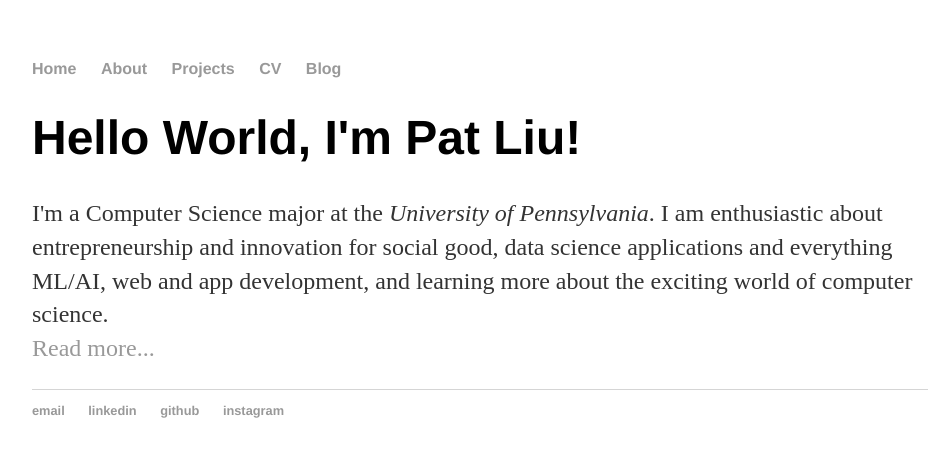
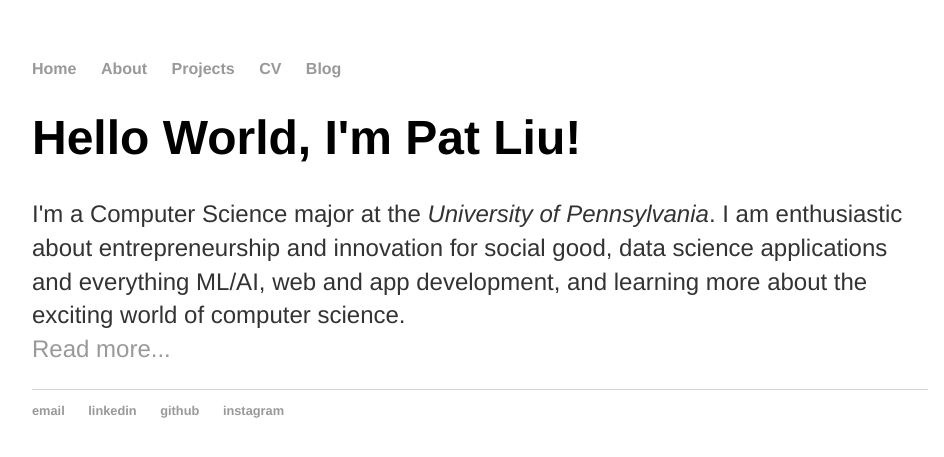
Before and after one commit to pat-liu/WebsiteV1, a Jekyll site: the page built from index.html, in a window 1280 px wide. Shown: the top 457 px of the page, without its empty margins (160-1104 px from the left). Built offline with Jekyll 4.4.1, drawn with Linux system fonts in a browser that asks for light colours.

Commit message:
Update main.css

```diff
--- a/css/main.css
+++ b/css/main.css
@@ -27,6 +27,7 @@ p {
     font-size: 1.5em;
     line-height: 1.4em;
     color: #333;
+    font-family:'Helvetica';
 }
 footer {
     border-top: 1px solid #d5d5d5;
```
